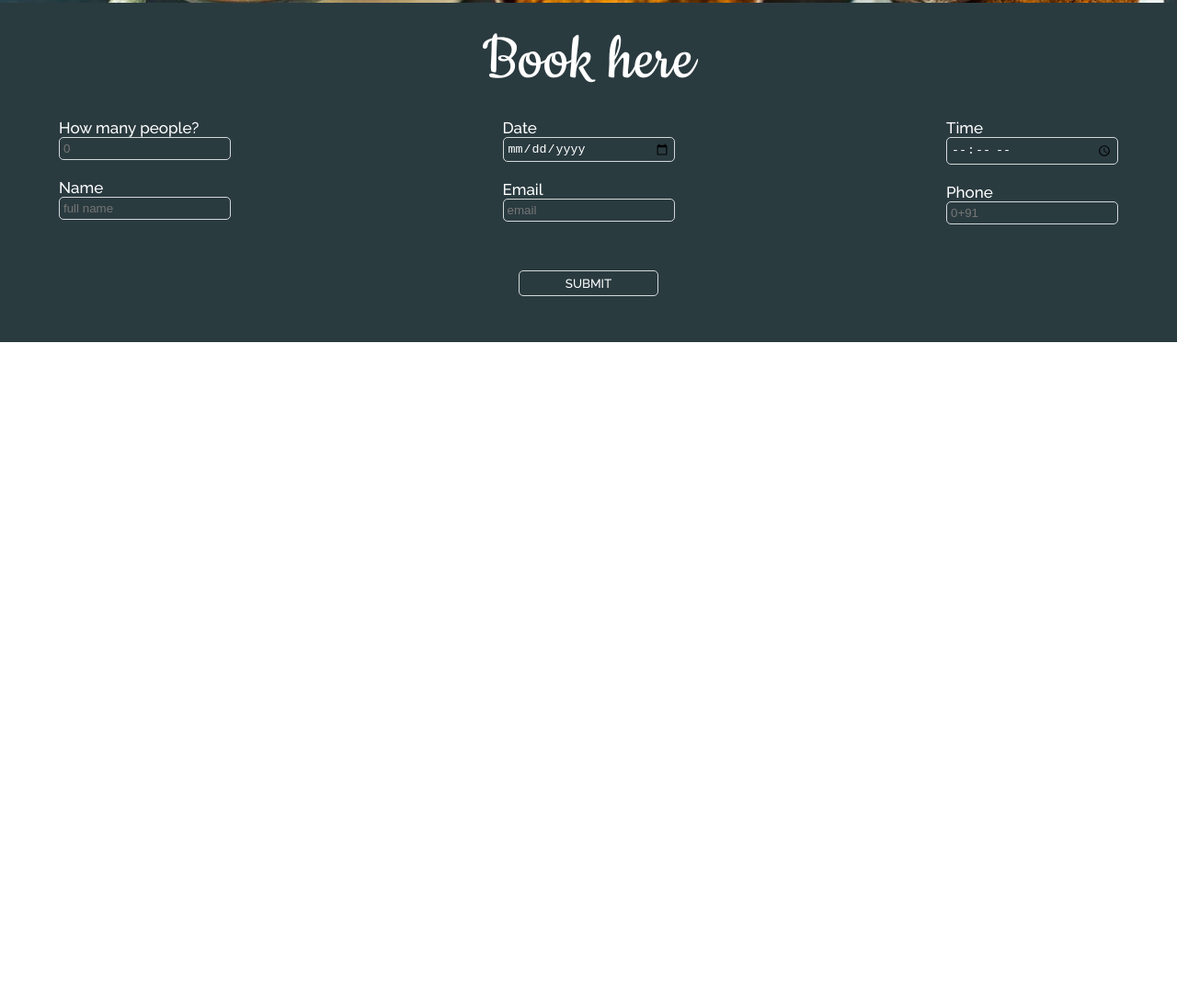
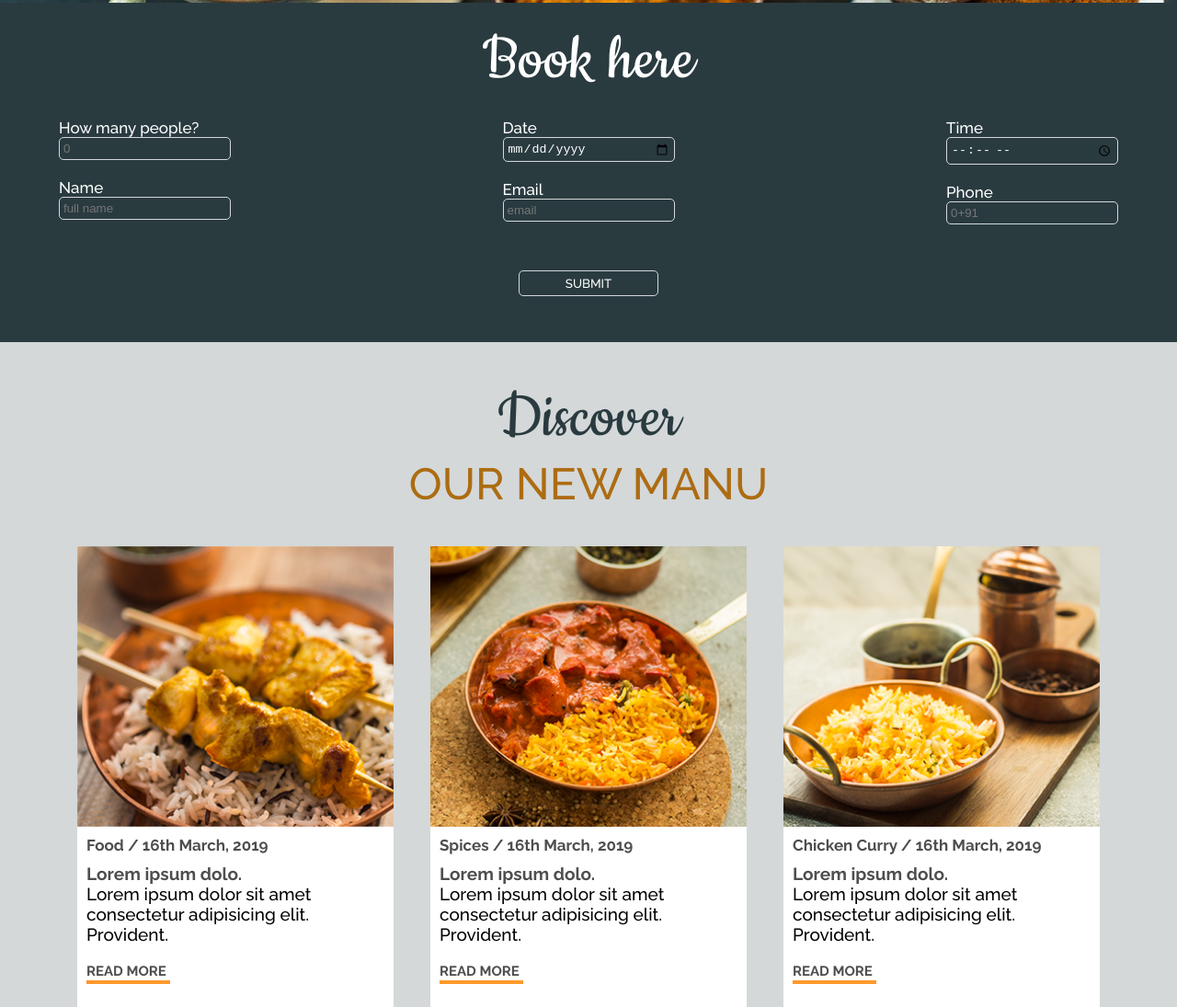
Before and after one commit to Andresha56/Indian-food-website, a plain HTML site: page index.html in a window 1280 px wide. Shown: the part 4287-5382 px from the top of the page at 92% size. Before the commit the page ends 4659 px from the top, so only its background shows below. Drawn offline with nearby package versions, Linux system fonts and the light colour scheme.

Commit message:
added card section

```diff
--- a/index.css
+++ b/index.css
@@ -37,6 +37,18 @@ h3 {
   margin-bottom: 2rem;
 }
 
+.sub-heading{
+  text-align: center;
+  font-family: "Cookie", cursive;
+  font-size: 7.7rem;
+  color: #2a3b40;
+}
+.heading{
+  text-align: center;
+    color: #ad6c12;
+    font-size: 4.8rem;
+    font-weight: 500;
+}
 /* ----------------------XXXXXXXXXXXXXXXXXXXXXXX------------------------ */
 
 main #banner {
@@ -183,16 +195,7 @@ main #banner header .fa-bars {
 #content > div {
   padding: 5rem 0;
 }
-#content > div p {
-  font-family: "Cookie", cursive;
-  font-size: 7.7rem;
-  color: #2a3b40;
-}
-#content > div h2 {
-  color: #ad6c12;
-  font-size: 4.8rem;
-  font-weight: 500;
-}
+
 #grid-con {
   display: grid;
   grid-template-columns: repeat(4, 1fr);
@@ -269,18 +272,7 @@ main #banner header .fa-bars {
 #menu .wrapper {
   padding: 2rem;
 }
-#menu .wrapper>p{
-    text-align: center;
-    font-family: "Cookie", cursive;
-    font-size: 7.7rem;
-    color: #2a3b40;
-}
-#menu .wrapper h2{
-    text-align: center;
-    color: #ad6c12;
-    font-size: 4.8rem;
-    font-weight: 500;
-}
+
 
 #menu .wrapper ul{
     display: grid;
@@ -382,3 +374,71 @@ main #banner header .fa-bars {
   outline: 0;
 
 }
+
+/* ------------------CARDS------------------- */
+#cards{
+  background-color:#d4d8d9;
+}
+
+#cards ul{
+  display: flex;
+  justify-content: space-between;
+}
+
+#cards ul li{
+  margin: 0 20px;
+  list-style-type: none;
+  background-color: #fff;
+
+}
+#cards ul li .img-con{
+  width: 100%;
+}
+#cards ul li img{
+  display: block;
+  width: 100%;
+  object-fit: cover;
+}
+#cards ul li .txt-con{
+  padding: 0 1rem 2rem 1rem;
+  box-sizing: border-box;
+}
+#cards ul li .iteam-date{
+  font-size: 1.7rem;
+  margin: 1rem 0;
+  color: #4f4e4e;
+  font-weight: bold;
+}
+
+#cards ul li  .title{
+    font-weight: bolder;
+    color: #4f4e4e;
+}
+#cards .wrapper>p{
+  padding-top: 4rem;
+}
+#cards h2{
+  margin-bottom: 4rem;
+}
+#cards ul li  button{
+  background: transparent;
+  border:0;
+  outline: 0;
+  margin-top:2rem;
+  font-size: 1.5rem;
+  font-family: "Raleway", sans-serif;
+  font-weight: bolder;
+  color: #4f4e4e;
+  position: relative;
+  cursor: pointer;
+  margin-bottom: 1rem;
+
+}
+
+#cards ul li  button::before{
+  content: "";
+  position:absolute;
+  border: 2px solid #ff992b;
+  width: 100%;
+  bottom:-5px;
+}
--- a/index.html
+++ b/index.html
@@ -47,7 +47,7 @@
     <section id="IndianTradition">
       <div class="wrapper">
         <div id="content-ifo">
-          <h2>Indian traditioanl flavours</h2>
+          <h2 >Indian traditioanl flavours</h2>
           <p>
             Lorem ipsum dolor sit amet consectetur adipisicing elit. Obcaecati
             voluptatem consequatur iure debitis aut repellendus, tempore animi
@@ -97,8 +97,8 @@
       <div class="wrapper">
         <div id="content">
           <div>
-            <p>Indian</p>
-            <h2>ON YOUR PLATE</h2>
+            <p class="sub-heading">Indian</p>
+            <h2 class="heading">ON YOUR PLATE</h2>
           </div>
           <ul id="grid-con">
             <li class="img-con grid-child-div">
@@ -219,8 +219,8 @@
     <section id="menu">
       <div id="main-con">
       <div class="wrapper">
-        <p>Discover</p>
-        <h2>OUR NEW MENU</h2>
+        <p class="sub-heading">Discover</p>
+        <h2 class="heading">OUR NEW MENU</h2>
 
         <ul id="menuContent">
           <li>
@@ -351,6 +351,52 @@
       </form>
     </section>
 
+    <section id="cards">
+      <div class="wrapper">
+        <p class="sub-heading">Discover</p>
+        <h2 class="heading">OUR NEW MANU</h2>
+        <ul>
+
+          <li>
+            <div class="img-con">
+              <img src="./images/card1.png" alt="">
+            </div>
+            <div class="txt-con">
+            <p class="iteam-date">Food / 16th March, 2019</p>
+            <p class="title">Lorem ipsum dolo.</p>
+            <p>Lorem ipsum dolor sit amet consectetur adipisicing elit. Provident.</p>
+            <button>READ MORE</button>
+          </div>
+          </li>
+
+          <li>
+          <div class="img-con">
+            <img src="./images/card2.png" alt="">
+          </div>
+            <div class="txt-con">
+            <p class="iteam-date">Spices / 16th March, 2019</p>
+            <p class="title">Lorem ipsum dolo.</p>
+            <p>Lorem ipsum dolor sit amet consectetur adipisicing elit. Provident.</p>
+            <button>READ MORE</button>
+          </div>
+          </li>
+
+          <li>
+            <div class="img-con">
+              <img src="./images/card3.png" alt="">
+            </div>
+            <div class="txt-con">
+              <p class="iteam-date">Chicken Curry / 16th March, 2019</p>
+              <p  class="title">Lorem ipsum dolo.</p>
+              <p>Lorem ipsum dolor sit amet consectetur adipisicing elit. Provident.</p>
+              <button>READ MORE</button>
+            </div>
+          </li>
+        </ul>
+      </div>
+    </section>
+
+
     <script
       src="https://code.jquery.com/jquery-3.6.1.min.js"
       integrity="sha256-o88AwQnZB+VDvE9tvIXrMQaPlFFSUTR+nldQm1LuPXQ="
--- a/responsive.css
+++ b/responsive.css
@@ -162,3 +162,31 @@
         padding: 0.4rem 0;
     }
 }
+
+
+/* ------------------cards---section---------------- */
+@media screen and (max-width:700px){
+    #cards ul li{
+        margin: 0 10px;
+    }
+}
+@media screen and (max-width:550px){
+    #cards ul{
+        flex-wrap: wrap;
+        justify-content: center;
+    }
+    #cards ul li{
+        width: 70%;
+        margin-bottom: 20px;
+    }
+}
+
+@media screen and (max-width:350px){
+    #cards ul{
+        flex-wrap: wrap;
+        justify-content: center;
+    }
+    #cards ul li{
+        width:100%;
+    }
+}
```
Also changed, not shown: images/card1.png (added), images/card2.png (added), images/card3.png (added).
